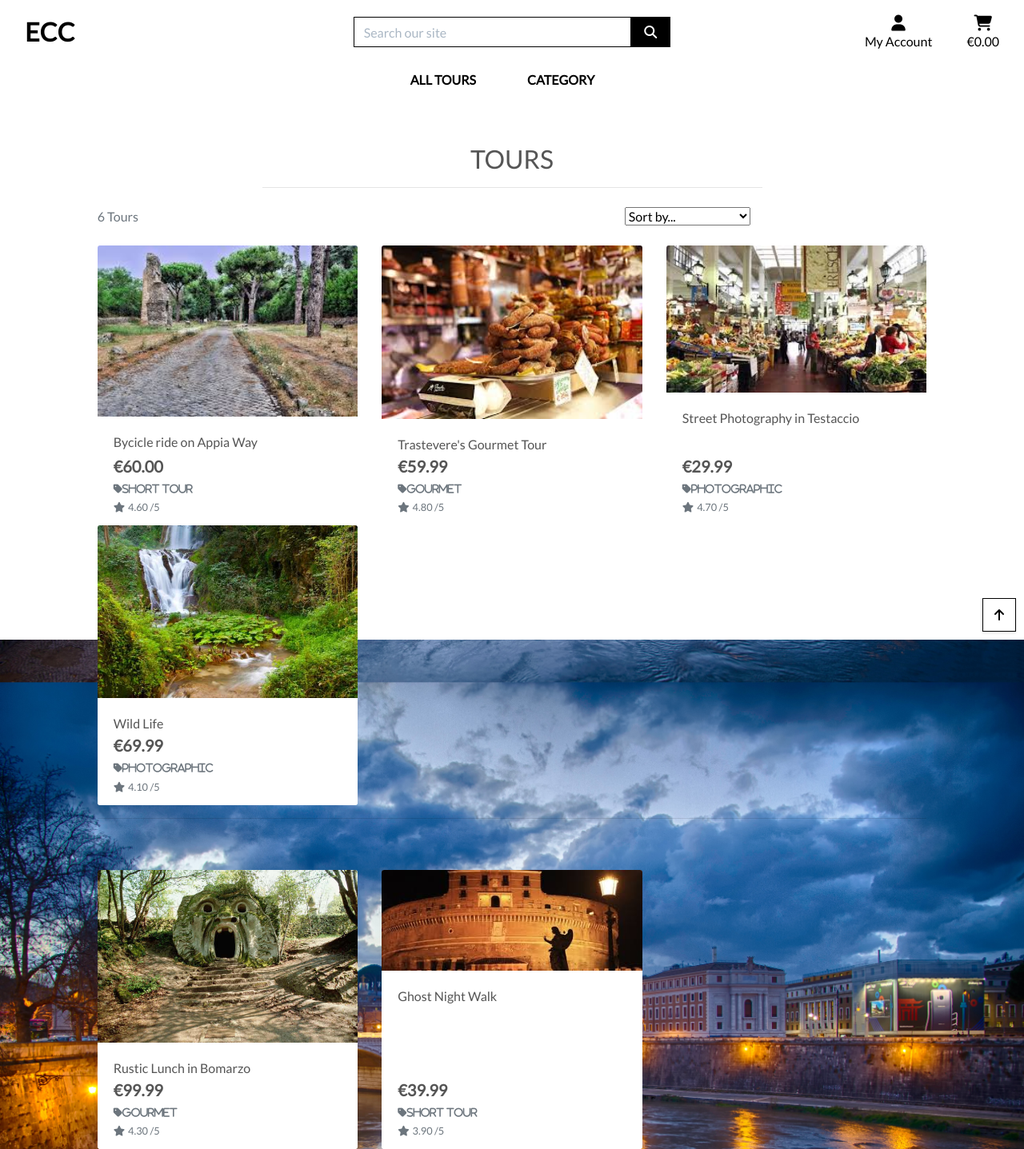
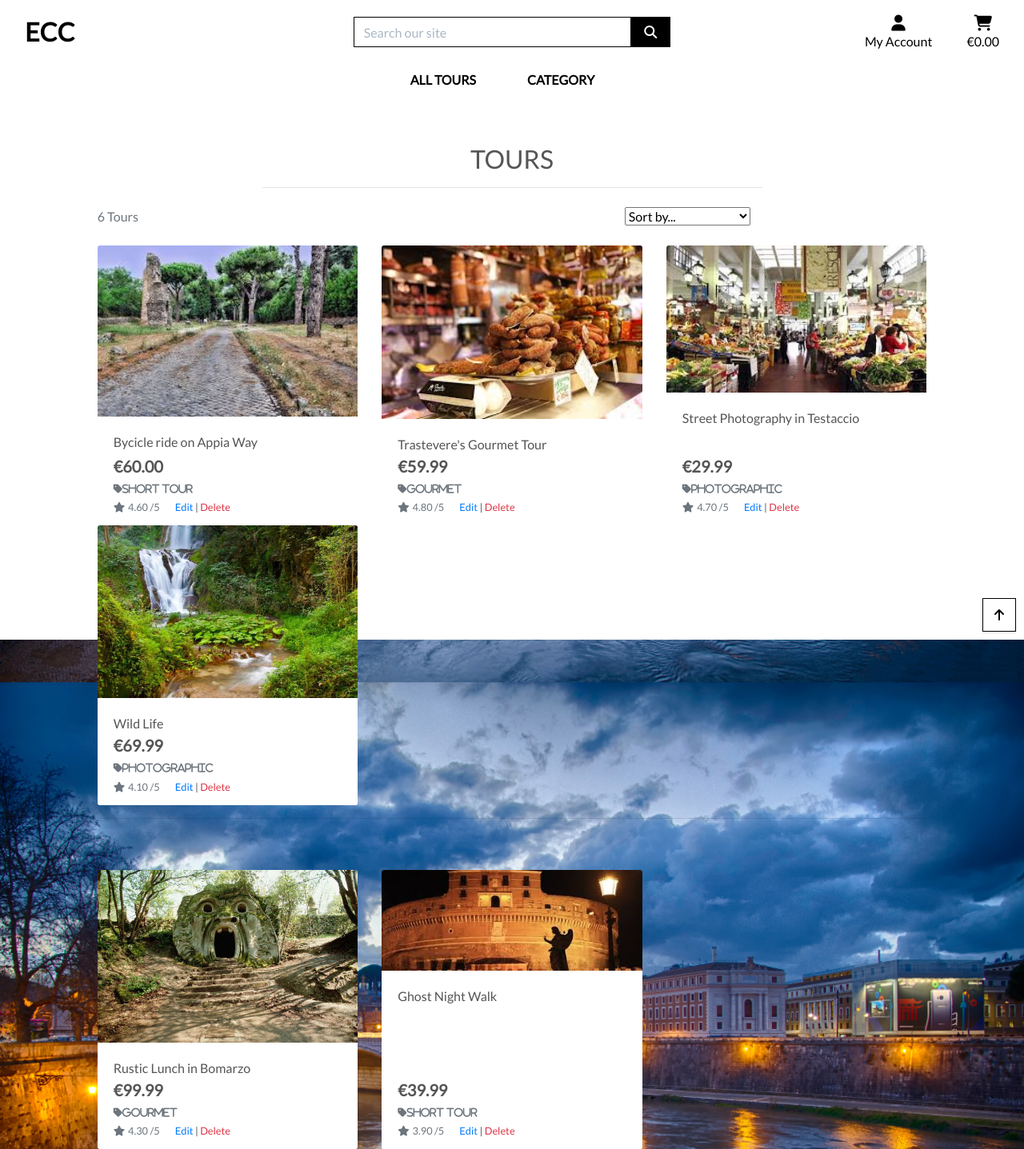
Before and after one commit to Code-Institute-Submissions/EternalCityCrawls, a Django app: page /tours/ in a window 1280 px wide. Shown: the whole page at 80% size. Run offline with Django 3.2, Linux system fonts and the light colour scheme; the visitor is signed in with stand-in values (Sample User, id 1); data comes from the database, SQL or seed files in the repository; some libraries are stand-ins or nearby versions.

Commit message:
adding delete tours features

```diff
--- a/tours/templates/tours/tour_details.html
+++ b/tours/templates/tours/tour_details.html
@@ -35,6 +35,12 @@
                         <small class="text-muted"><i class="fas fa-star mr-1"></i>{{ tour.rating }} /5</small>
                     {% else %}
                         <small class="text-muted">No Rating</small>
+                    {% endif %}
+                    {% if request.user.is_superuser %}
+                    <small class="ml-3">
+                        <a href="{% url 'update_tour' tour.id %}">Edit</a> |
+                        <a class="text-danger" href="{% url 'delete_tour' tour.id %}">Delete</a>
+                    </small>
                     {% endif %}
                     <p class="mt-3">{{ tour.description }}</p>
                     <form class="form" action="{% url 'add_to_cart' tour.id %}" method="POST">
--- a/tours/templates/tours/tours.html
+++ b/tours/templates/tours/tours.html
@@ -81,6 +81,12 @@
                                             {% else %}
                                                 <small class="text-muted">No Rating</small>
                                             {% endif %}
+                                            {% if request.user.is_superuser %}
+                                            <small class="ml-3">
+                                                <a href="{% url 'update_tour' tour.id %}">Edit</a> |
+                                                <a class="text-danger" href="{% url 'delete_tour' tour.id %}">Delete</a>
+                                            </small>
+                                        {% endif %}
                                         </div>
                                     </div>
                                 </div>
--- a/tours/urls.py
+++ b/tours/urls.py
@@ -6,4 +6,6 @@ urlpatterns = [
     path('<int:tour_id>', views.tour_detail, name='tour_details'),
     path('add/', views.add_tour, name='add_tour'),
     path('update/<int:tour_id>/', views.update_tour, name='update_tour'),
+    path('delete/<int:tour_id>/', views.delete_tour, name='delete_tour'),
+
 ]
--- a/tours/views.py
+++ b/tours/views.py
@@ -80,8 +80,9 @@ def add_tour(request):
         form = TourForm(request.POST, request.FILES)
         if form.is_valid():
             form.save()
+            tour = form.save()
             messages.success(request, 'Successfully added Tour!')
-            return redirect(reverse('add_tour'))
+            return redirect(reverse('tour_detail', args=[tour.id]))
         else:
             messages.error(request, 'Failed to add tour. Please ensure the form is valid.')
     else:
@@ -117,3 +118,10 @@ def update_tour(request, tour_id):
     print('here 2')
 
     return render(request, template, context)
+
+def delete_tour(request, tour_id):
+    """ Delete a product from the store """
+    tour = get_object_or_404(Tour, pk=tour_id)
+    tour.delete()
+    messages.success(request, 'Tour deleted!')
+    return redirect(reverse('tours'))
```
